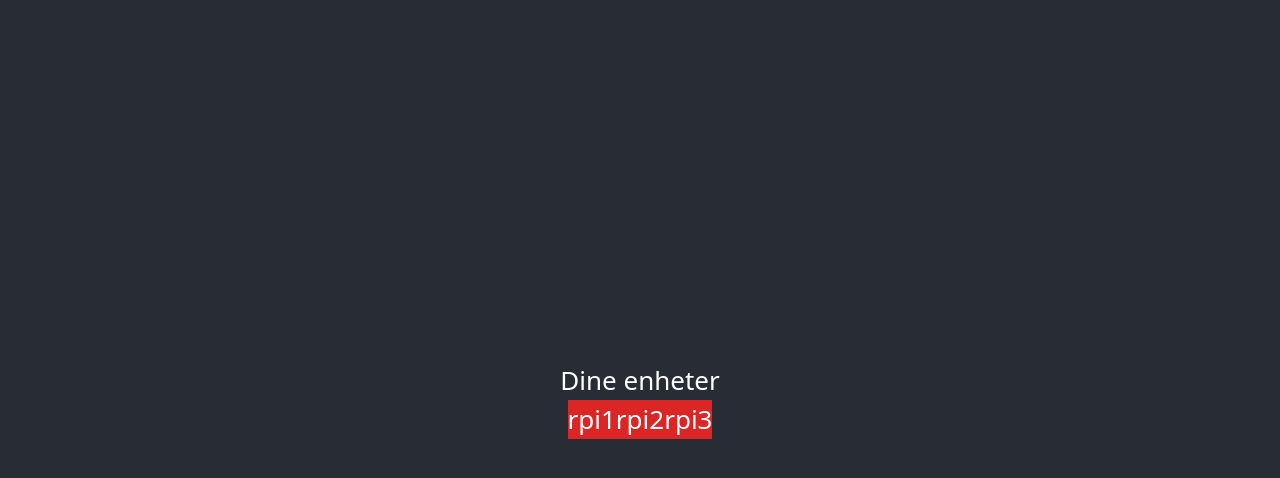
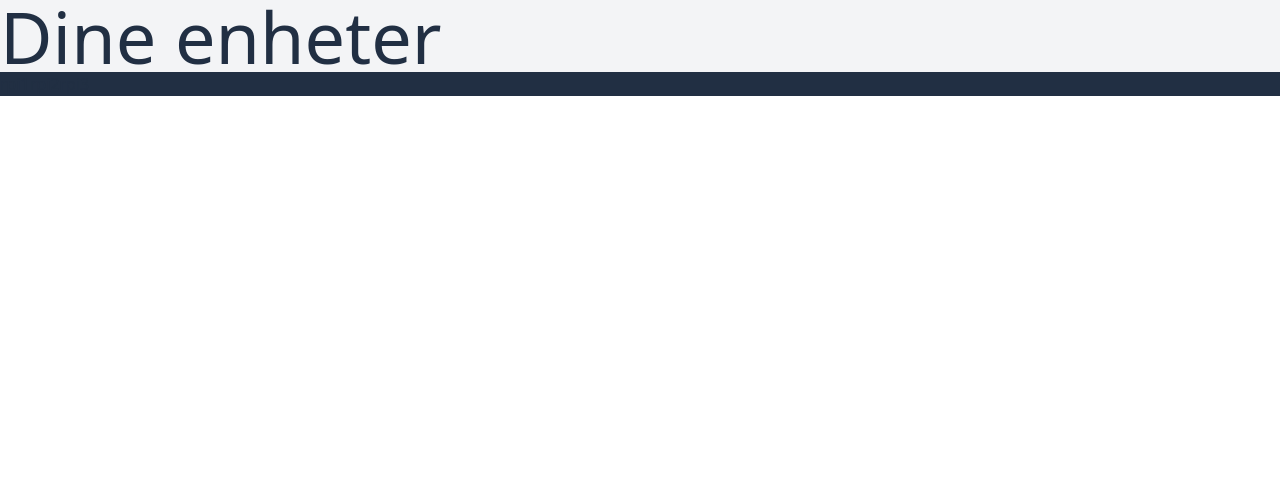
Before and after one commit to olavsl/batterybrain, a React (Create React App) app in the folder bb-client/: page / in a window 1280 px wide. Shown: the top 478 px of the page. Built offline with nearby package versions, Linux system fonts and the light colour scheme.

Commit message:
setup color scheme

```diff
--- a/bb-client/src/App.tsx
+++ b/bb-client/src/App.tsx
@@ -5,11 +5,9 @@ import RPiButtons from './RPiButtons';
 
 function App() {
   return (
-    <div className="App">
-      <header className="App-header">
-        <h1>Dine enheter</h1>
+    <div className="bg-background text-text">
+        <h1 className="text-7xl">Dine enheter</h1>
         <RPiButtons />
-      </header>
     </div>
   );
 }
--- a/bb-client/src/RPiButtons.tsx
+++ b/bb-client/src/RPiButtons.tsx
@@ -22,7 +22,7 @@ const RPiButtons = () => {
     }, []);
 
     return (
-        <div className='bg-red-600'>
+        <div className='bg-text'>
             {rpis.map(rpi => (
                 <button
                     key={rpi.mac_address}
--- a/bb-client/src/index.css
+++ b/bb-client/src/index.css
@@ -1,3 +1,8 @@
 @tailwind base;
 @tailwind components;
 @tailwind utilities;
+
+:root {
+    --color-background: #F3F4F6;
+    --color-text: #212f43;
+  }
--- a/bb-client/tailwind.config.js
+++ b/bb-client/tailwind.config.js
@@ -4,7 +4,12 @@ module.exports = {
     "./src/**/*.{js,jsx,ts,tsx}",
   ],
   theme: {
-    extend: {},
+    extend: {
+      colors: {
+        background: 'var(--color-background)',
+        text: 'var(--color-text)',
+      },
+    },
   },
   plugins: [],
 }
```
